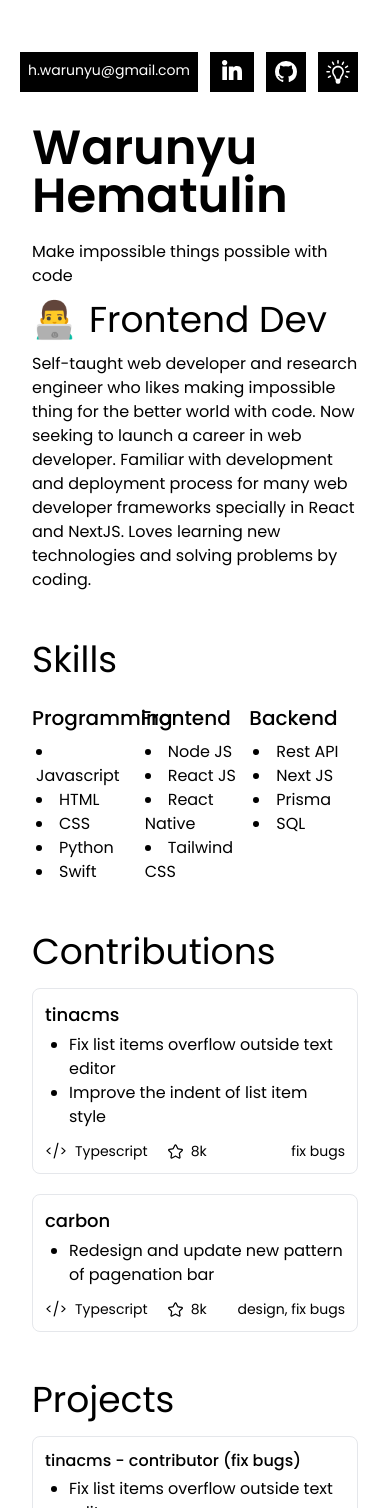
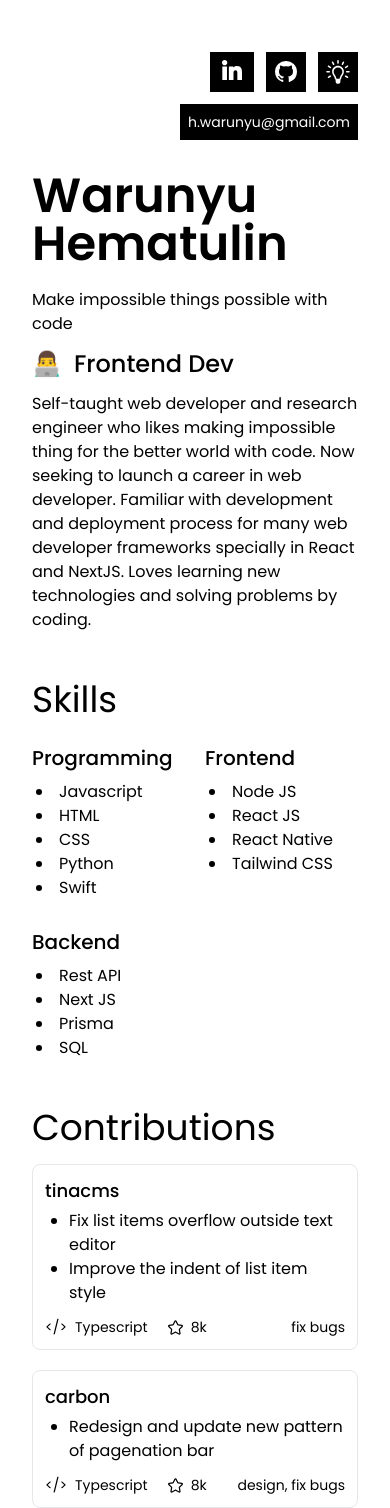
Before and after one commit to 61130061/me, a React (Create React App) app: page / in a window 390 px wide. Shown: the top 1508 px of the page. Built offline with nearby package versions, Linux system fonts and the light colour scheme.

Commit message:
♻️ update responsive style

```diff
--- a/src/components/Header.js
+++ b/src/components/Header.js
@@ -34,21 +34,21 @@ function Header() {
 
   return (
     <div>
-      <div className="flex gap-3 flex-row-reverse text-sm">
-        <div className="p-2 bg-black text-white">
+      <div className="flex gap-3 flex-wrap flex-row-reverse text-sm">
+        <div className="p-2 bg-black text-white hover:shadow-lg hover:cursor-pointer">
           <Light />
         </div>
-        <div className="p-2 bg-black text-white">
+        <div className="p-2 bg-black text-white hover:shadow-lg hover:cursor-pointer">
           <GitHub />
         </div>
-        <div className="py-2 px-3 bg-black text-white">
+        <div className="py-2 px-3 bg-black text-white hover:shadow-lg hover:cursor-pointer">
           <LinkedIn />
         </div>
-        <div className="p-2 bg-black text-white">h.warunyu@gmail.com</div>
+        <div className="p-2 bg-black text-white hover:shadow-lg hover:cursor-pointer">h.warunyu@gmail.com</div>
       </div>
       <div className="text-5xl mb-5 mt-8 font-[600]">Warunyu Hematulin</div>
       <div>Make impossible things possible with code</div>
-      <div className="text-4xl my-3 font-[400] flex">
+      <div className="sm:text-4xl my-3 sm:font-[400] flex text-2xl font-[500]">
         <div className="mr-3">👨‍💻</div>
         <div>{typing}</div>
         <div className="type-cursor">|</div>
--- a/src/components/Skills.js
+++ b/src/components/Skills.js
@@ -2,7 +2,7 @@ function Skills () {
   return (
     <div className="my-12">
       <div className="text-4xl my-4 font-[400]">Skills</div>
-      <div className="grid grid-cols-3">
+      <div className="grid md:grid-cols-3 grid-cols-2 gap-5">
         <div>
           <div className="font-[500] text-xl my-2">Programming</div>
           <ul className="list-disc list-inside px-1">
```
